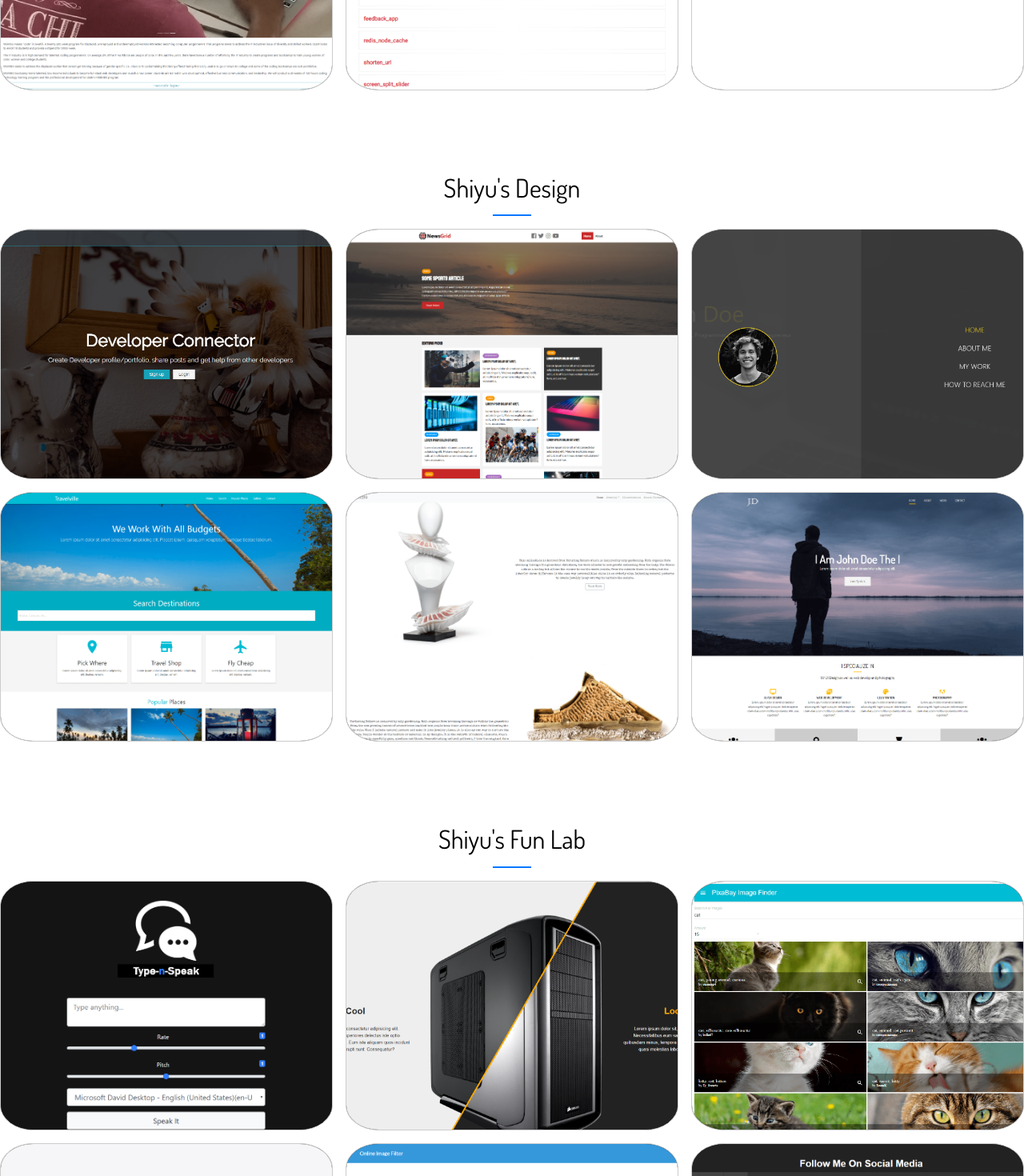
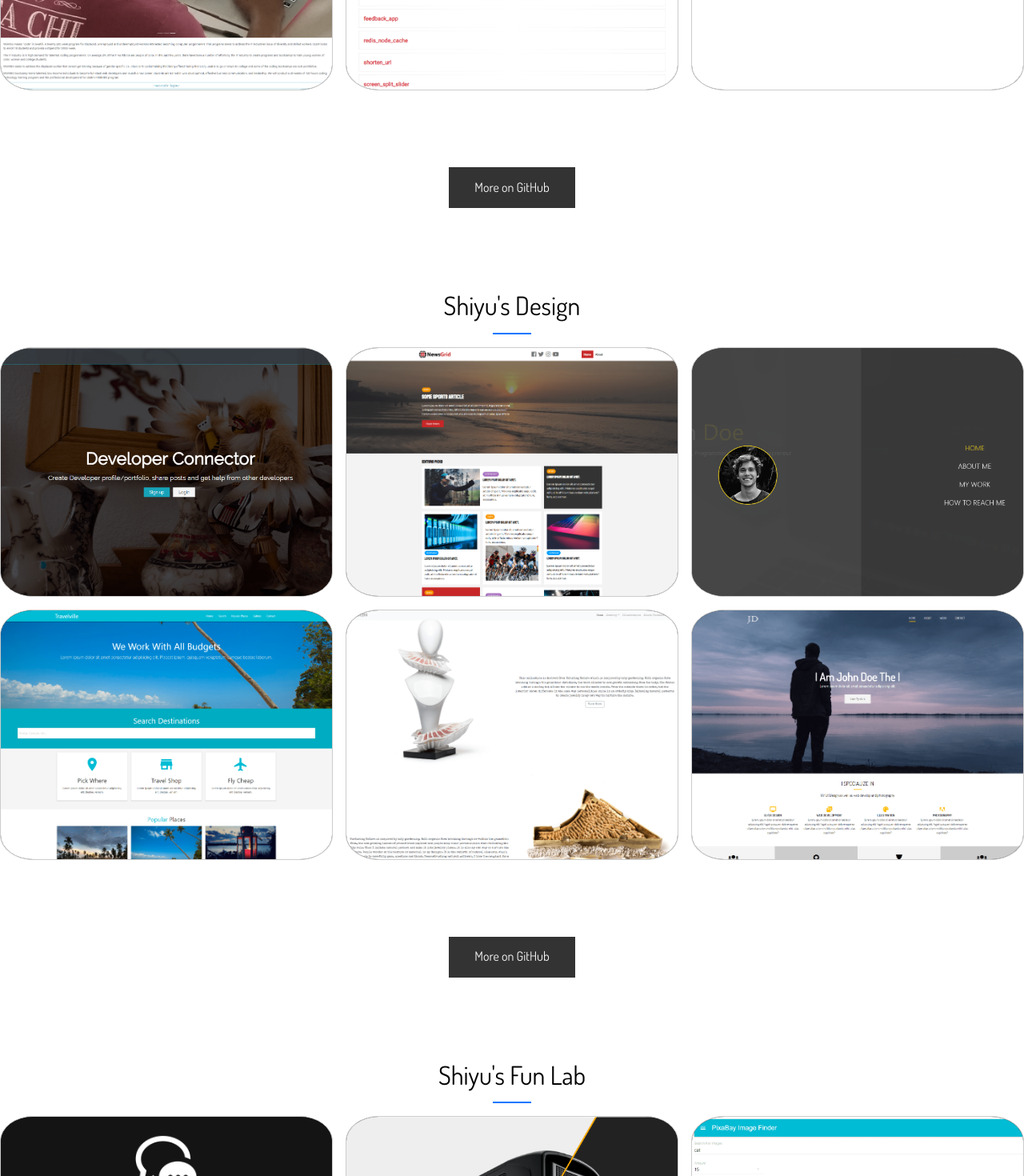
Before and after one commit to shiyu3169/shiyu-w, a React (Create React App) app: page / in a window 1280 px wide. Shown: the part 1453-2923 px from the top of the page at 80% size. Built offline with nearby package versions, Linux system fonts and the light colour scheme.

Commit message:
make more on github button after each section on work section:

```diff
--- a/src/component/home/Home.js
+++ b/src/component/home/Home.js
@@ -1,23 +1,43 @@
-import React from 'react';
+import React from "react";
 
-import Header from './Header';
-import Applications from './work/Applications';
-import Design from './work/Design';
-import FunLab from './work/FunLab';
+import Header from "./Header";
+import Applications from "./work/Applications";
+import Design from "./work/Design";
+import FunLab from "./work/FunLab";
 
 const Home = () => {
   return (
     <>
       <Header />
       <Applications />
+      <div className="py-3 text-center">
+        <a
+          href="https://github.com/shiyu3169?tab=repositories"
+          rel="noopener noreferrer"
+          target="_blank"
+          className="btn-dark"
+        >
+          More on GitHub
+        </a>
+      </div>
       <Design />
+      <div className="py-3 text-center">
+        <a
+          href="https://github.com/shiyu3169?tab=repositories"
+          rel="noopener noreferrer"
+          target="_blank"
+          className="btn-dark"
+        >
+          More on GitHub
+        </a>
+      </div>
       <FunLab />
-      <div className='py-3 text-center'>
+      <div className="py-3 text-center">
         <a
-          href='https://github.com/shiyu3169?tab=repositories'
-          rel='noopener noreferrer'
-          target='_blank'
-          className='btn-dark'
+          href="https://github.com/shiyu3169?tab=repositories"
+          rel="noopener noreferrer"
+          target="_blank"
+          className="btn-dark"
         >
           More on GitHub
         </a>
```
